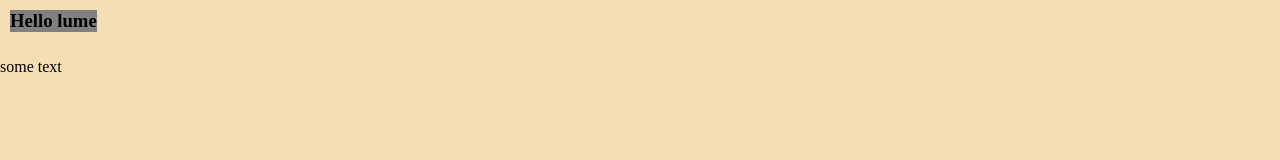
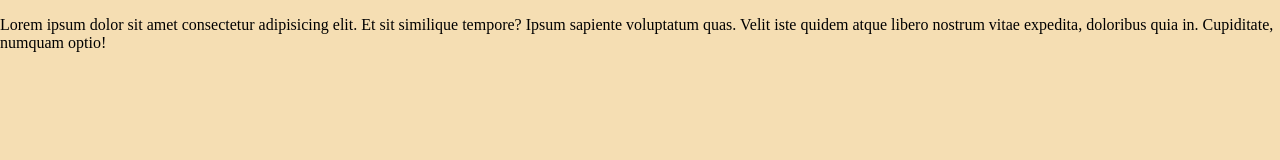
Before and after one commit to idjilov/site, a plain HTML site: page Index.html in a window 1280 px wide. Drawn offline with Linux system fonts and the light colour scheme.

Commit message:
third commit

```diff
--- a/Index.html
+++ b/Index.html
@@ -8,7 +8,10 @@
     <link rel="stylesheet" href="../css/custom.css">
 </head>
 <body>
-    <h3>Hello lume</h3>
-    <p>some text</p>
+
+    <p>Lorem ipsum dolor sit amet consectetur adipisicing elit.
+        Et sit similique tempore? Ipsum sapiente voluptatum quas.
+         Velit iste quidem atque libero nostrum vitae expedita,
+         doloribus quia in. Cupiditate, numquam optio!</p>
 </body>
 </html>
```
